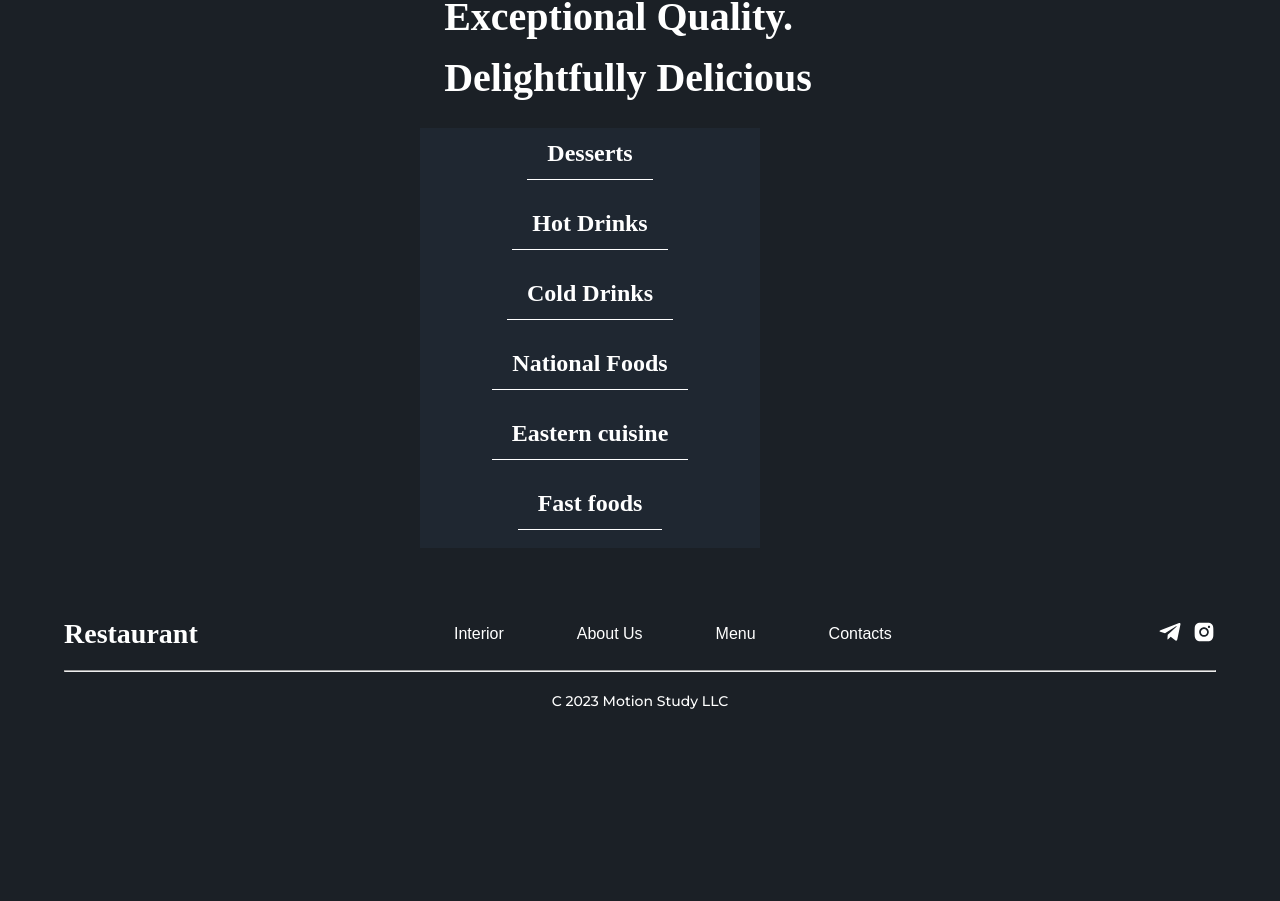
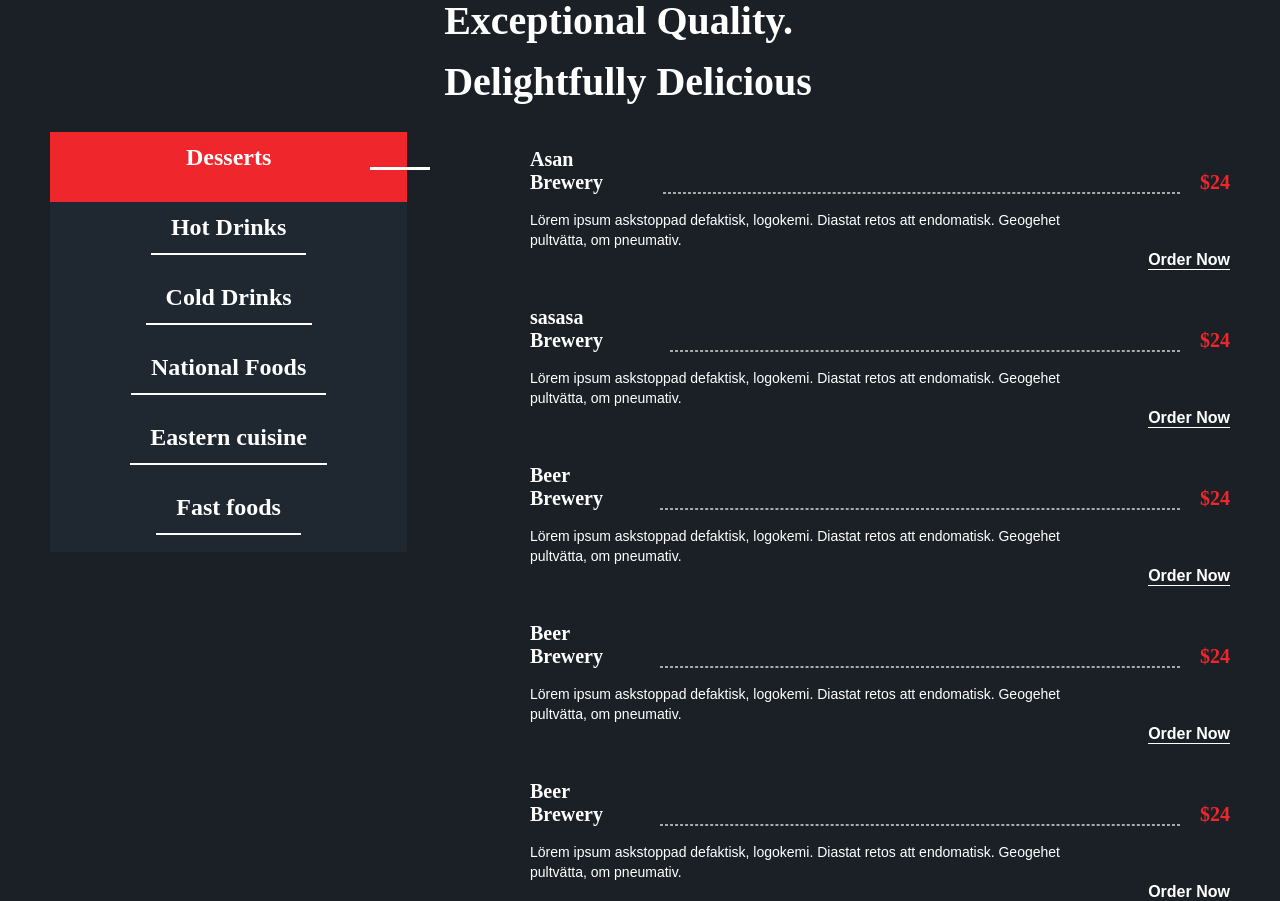
Before and after one commit to Seitkanov2004/new-project, a React (Create React App) app: page / in a window 1280 px wide. Shown: the part 1896-2797 px from the top of the page. Before the commit the page ends 2636 px from the top, so only its background shows below. Built offline with nearby package versions, Linux system fonts and the light colour scheme; a web font is replaced by a local one.

Commit message:
I did Tabs (#7)

```diff
--- a/package.json
+++ b/package.json
@@ -12,6 +12,7 @@
     "react-icons": "^4.8.0",
     "react-router-dom": "^6.9.0",
     "react-scripts": "5.0.1",
+    "react-tabs": "^6.0.0",
     "sass": "^1.59.3",
     "uniqid": "^5.4.0",
     "web-vitals": "^2.1.4"
--- a/src/components/Header/Header.scss
+++ b/src/components/Header/Header.scss
@@ -4,7 +4,7 @@
   background: #1B2026;
   position: fixed;
   width: 100%;
-
+  z-index: 999;
   .header {
     display: flex;
     justify-content: space-between;
@@ -13,7 +13,7 @@
     &--logo {
       font-family: 'Silk Serif', cursive;
       font-weight: 600;
-      font-size: 28px;
+      font-size: 14px;
       color: #FFFFFF;
     }
 
--- a/src/components/data/foods.js
+++ b/src/components/data/foods.js
@@ -13,14 +13,14 @@ export const Foods = [
         nameFoots: [
             {
                 id: 1,
-                name: "Beer Brewery",
+                name: "Asan Brewery",
                 img: des1,
                 price: "$24",
                 text: "Lörem ipsum askstoppad defaktisk, logokemi. Diastat retos att endomatisk. Geogehet pultvätta, om pneumativ.",
                 desert: "soda,cream,milk,sugar",
             }, {
                 id: 1,
-                name: "Beer Brewery",
+                name: "sasasa Brewery",
                 img: des2,
                 price: "$24",
                 text: "Lörem ipsum askstoppad defaktisk, logokemi. Diastat retos att endomatisk. Geogehet pultvätta, om pneumativ.",
@@ -63,7 +63,7 @@ export const Foods = [
         nameFoots: [
             {
                 id: 2,
-                name: "Beer Brewery",
+                name: "Timur Brewery",
                 img: des1,
                 price: "$24",
                 text: "Lörem ipsum askstoppad defaktisk, logokemi. Diastat retos att endomatisk. Geogehet pultvätta, om pneumativ.",
@@ -113,7 +113,7 @@ export const Foods = [
         nameFoots: [
             {
                 id: 3,
-                name: "Beer Brewery",
+                name: "Syrgabek Brewery",
                 img: des1,
                 price: "$24",
                 text: "Lörem ipsum askstoppad defaktisk, logokemi. Diastat retos att endomatisk. Geogehet pultvätta, om pneumativ.",
@@ -163,7 +163,7 @@ export const Foods = [
         nameFoots: [
             {
                 id:4,
-                name: "Beer Brewery",
+                name: "Baiel Brewery",
                 img: des1,
                 price: "$24",
                 text: "Lörem ipsum askstoppad defaktisk, logokemi. Diastat retos att endomatisk. Geogehet pultvätta, om pneumativ.",
@@ -213,7 +213,7 @@ export const Foods = [
         nameFoots: [
             {
                 id: 5,
-                name: "Beer Brewery",
+                name: "Ali Brewery",
                 img: des1,
                 price: "$24",
                 text: "Lörem ipsum askstoppad defaktisk, logokemi. Diastat retos att endomatisk. Geogehet pultvätta, om pneumativ.",
--- a/src/pages/home/Hero/Hero.js
+++ b/src/pages/home/Hero/Hero.js
@@ -24,12 +24,20 @@ const Hero = () => {
                         <p>Classic steak & delicious with delightfully unexpenced twists.
                             The Restaurant`s sunny decor was inspired by the diners</p>
                         <div className="hero--text__block">
-                            <div className="hero--text__block--lin"></div>
+                            <div style={{
+                                transition: ".4s",
+                                width: info ? "140px" : "80px",
+                                marginLeft: info ? "40px" : "140px"
+                            }} className="hero--text__block--lin"></div>
                             <div className="hero--text__block--width" onClick={() => setInfo(!info)}>
                                 <p>Reserve Your Table</p>
                                 <FiArrowRight className="hero--text__block--width__icon"/>
                             </div>
-                            <div className="hero--text__block--border"></div>
+                            <div style={{
+                                transition: ".4s",
+                                width: info ? "140px" : "80px",
+                                marginLeft: info ? "40px" : ""
+                            }} className="hero--text__block--border"></div>
                         </div>
                     </div>
                     <div className="hero--name" style={{
--- a/src/pages/home/MeinMenu/MeinMenu.js
+++ b/src/pages/home/MeinMenu/MeinMenu.js
@@ -3,18 +3,15 @@ import titleImg from "./../../../assets/img/title.svg"
 import titleRight from "./../../../assets/img/title-right.svg"
 import {Foods} from "../../../components/data/foods";
 
+
 const MeinMenu = () => {
 
-    const [foods, setFoods] = useState(false)
+    const [selectedTab, setSelectedTab] = useState(1);
 
-    const addFoods = (el, id) => {
-        if (el.id === id){
-            setFoods(true)
-        }
-        else {
-            setFoods(false)
-        }
-    }
+    const handleTabClick = (index) => {
+        setSelectedTab(index);
+    };
+
 
     return (
         <div id="mainMenu">
@@ -38,25 +35,33 @@ const MeinMenu = () => {
                                 Foods.map(el => (
                                     <div className="mainMenu--block--blockChild__foods">
                                         <div className="mainMenu--block--blockChild__foods--allBtn">
-                                            <div onClick={() => {
-                                                addFoods(el.id, el.nameFoots.id )
-                                            }} className="mainMenu--block--blockChild__foods--allBtn__btn">
-                                                <button>{el.title}</button>
-                                                <div className="mainMenu--block--blockChild__foods--allBtn__btn--line"/>
+                                            <div
+                                                style={{
+                                                    background: selectedTab === el.id ? "#EF272C" : "",
+                                                }}
+                                                className={selectedTab === el.id ? 'active mainMenu--block--blockChild__foods--allBtn__btn' : 'mainMenu--block--blockChild__foods--allBtn__btn'}
+                                                onClick={() => {
+                                                    handleTabClick(el.id)
+                                                }} >
+                                                <button style={{
+                                                    border: selectedTab === el.id ? "none" : "",
+                                                }}>{el.title}</button>
+                                                <div style={{
+                                                    transition: ".4s",
+                                                    left : selectedTab === el.id ? "320px" : "",
+                                                }} className="mainMenu--block--blockChild__foods--allBtn__btn--line"/>
                                             </div>
                                         </div>
                                     </div>
                                 ))
                             }
                         </div>
-                        <div style={{
-                            display: foods ? "block" : "none"
-                        }} className="mainMenu--block--foodsName">
+                        <div className="mainMenu--block--foodsName">
                             {
                                 Foods.map(el => (
                                     <div className="mainMenu--block__onlyFood">
                                         {
-                                            el.id === el.nameFoots.id ? el.nameFoots.slice(0, 1).map(el => (
+                                            selectedTab === el.id && el.nameFoots.map(el => (
                                                 <div className="mainMenu--block__onlyFood__parent">
                                                     <div className="mainMenu--block__onlyFood__parent--about">
                                                         <h1>{el.name}</h1>
@@ -68,7 +73,7 @@ const MeinMenu = () => {
                                                         <button>Order Now</button>
                                                     </div>
                                                 </div>
-                                            )) : <h1>error</h1>
+                                            ))
                                         }
                                     </div>
                                 ))
--- a/src/pages/home/MeinMenu/MeinMenu.scss
+++ b/src/pages/home/MeinMenu/MeinMenu.scss
@@ -23,7 +23,7 @@
         flex-direction: column;
 
         &--left {
-
+          padding: 2px 0;
         }
 
         &--line {
@@ -59,14 +59,12 @@
             margin-right: 100px;
             display: flex;
             flex-direction: column;
-            align-items: center;
-            width: 340px;
-            //margin-right: 100px;
-            background: #1F2731;
-            //padding: 4px;
-
+            align-items: start;
+            width: 380px;
+            overflow: hidden;
             &__btn {
-              width: 100%;
+              background: #1F2731;
+              width: 94%;
               height: 70px;
               transition: .4s;
               display: flex;
@@ -76,7 +74,12 @@
 
               &--line {
                 transition: .4s;
-
+                width: 60px;
+                position: absolute;
+                background: white;
+                left: -60px;
+                top: 50%;
+                height: 3px;
               }
 
               button {
@@ -87,25 +90,17 @@
                 font-size: 24px;
                 border: none;
                 color: #FFFFFF;
-                border-bottom: white solid 1px;
-                transition: .4s;
+                border-bottom: white solid 2px;
+                transition: .5s;
               }
 
               &:hover{
-                background: #EF272C;
+                background: rgba(239, 39, 44, 0.27);
 
                 button {
                   border: none;
                 }
 
-                div {
-                  width: 60px;
-                  position: absolute;
-                  background: white;
-                  right: -20px;
-                  top: 50%;
-                  height: 3px;
-                }
               }
             }
           }
```
Also changed, not shown: src/pages/home/Hero/Hero.scss (+88 -45 lines), 1 other file (tests, documents, lock files or other folders).
